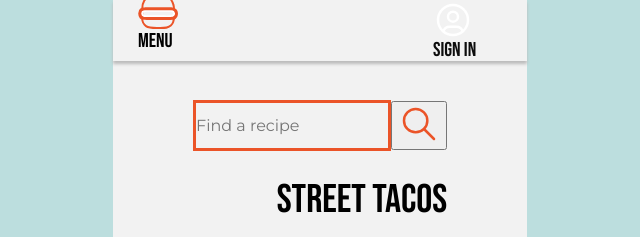
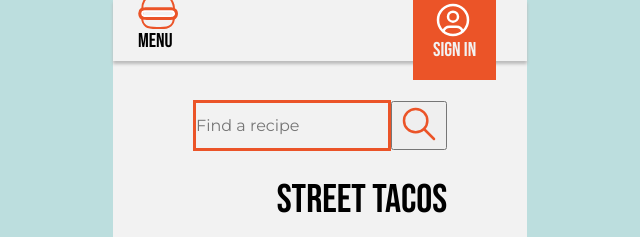
Before and after one commit to mabergs1/Recipe, a plain HTML site: page index.html in a window 1280 px wide. In both pictures the pointer is over the link "Sign In". Shown: the top 237 px of the page, without its empty margins (320-960 px from the left). Drawn offline with Linux system fonts and the light colour scheme.

Commit message:
Update styles.css

```diff
--- a/styles.css
+++ b/styles.css
@@ -322,7 +322,7 @@ nav h3, footer h2, footer h3, aside dd{
     display: flex;
     color: #0D0D0D;
 }
-signin:hover{
+#signin:hover{
     color: #F2F2F2;
     background-color: #EB5428;
     stroke: #F2F2F2;
```
